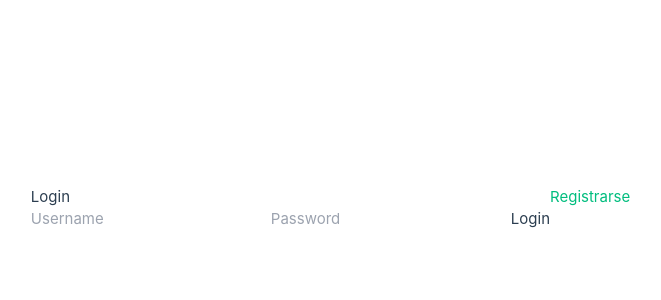
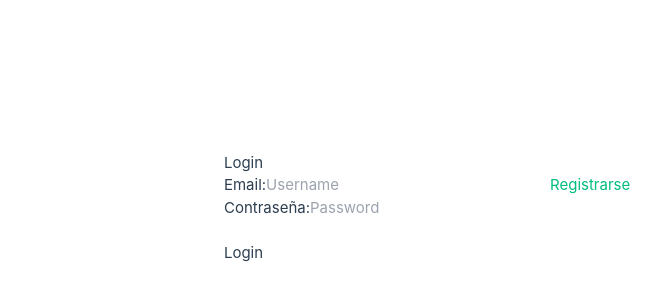
Before and after one commit to casasrodri/futura-parking-frontend, a Vue app: page /ingreso in a window 1280 px wide. Shown: the part 192-492 px from the top of the page, without its empty margins (90-751 px from the left). Built offline with nearby package versions, Linux system fonts and the light colour scheme.

Commit message:
logout + labels

```diff
--- a/src/views/LayoutView.vue
+++ b/src/views/LayoutView.vue
@@ -23,20 +23,20 @@ import { RouterView } from 'vue-router'
 import { onMounted, ref } from 'vue'
 import { useRouter } from 'vue-router'
 import { getSessionInfo } from '../api/sesiones.js'
-import { get } from '../api/index.js'
+import { post } from '../api/index.js'
 
 const usuario = ref('')
 const router = useRouter()
 
 const cerrarSesion = async () => {
-    const res = await get('/api/sesiones/logout')
+    const res = await post('/api/sesiones/logout')
     console.log(res)
     router.push({ name: 'login' })
 }
 
 onMounted(async () => {
     const sessionInfo = await getSessionInfo()
-    // console.log(sessionInfo)
+    console.log(sessionInfo)
     if (!sessionInfo.isLogged) router.push({ name: 'login' })
 
     usuario.value = sessionInfo.nombre
--- a/src/views/sesiones/LoginView.vue
+++ b/src/views/sesiones/LoginView.vue
@@ -2,18 +2,23 @@
     <div>
         <h1>Login</h1>
         <form @submit.prevent="ingresar">
-            <input type="text" v-model="username" placeholder="Username" />
+            <label for="email">Email:</label>
+            <input type="text" v-model="email" placeholder="Username" />
+            <br>
+            <label for="password">Contraseña:</label>
             <input type="password" v-model="password" placeholder="Password" />
+            <br><br>
             <button type="submit">Login</button>
         </form>
     </div>
 
-    {{ username }}
-    {{ password }}
-
     <div class="block">
+        <br>
         <RouterLink :to="{ name: 'signup' }">Registrarse</RouterLink>
     </div>
+
+    {{ email }}
+    {{ password }}
 </template>
 
 <script setup>
@@ -24,7 +29,7 @@ import { login } from '../../api/sesiones.js'
 
 const router = useRouter()
 
-const username = ref('')
+const email = ref('')
 const password = ref('')
 
 onMounted(async () => {
@@ -33,7 +38,7 @@ onMounted(async () => {
 
 const ingresar = async () => {
     try {
-        const res = await login(username.value, password.value)
+        const res = await login(email.value, password.value)
         console.log(res)
         if (res.data.ok) router.push({ name: 'home' })
     } catch (e) {
--- a/src/views/sesiones/SignupView.vue
+++ b/src/views/sesiones/SignupView.vue
@@ -2,16 +2,27 @@
     <div>
         <h1>Registro</h1>
         <form @submit.prevent="login">
+            <label for="nombre">Nombre:</label>
             <input type="text" v-model="nuevoUsuario.nombre" placeholder="Nombre" />
+            <br>
+            <label for="apellido">Apellido:</label>
             <input type="text" v-model="nuevoUsuario.apellido" placeholder="Apellido" />
+            <br>
+            <label for="email">Email:</label>
             <input type="email" v-model="nuevoUsuario.email" placeholder="Email" />
+            <br>
+            <label for="password">Password:</label>
             <input type="password" v-model="nuevoUsuario.password" placeholder="Password" />
+            <br>
+            <label for="cbu">CBU/Alias:</label>
             <input type="password" v-model="nuevoUsuario.cbu" placeholder="CBU/Alias" />
+            <br><br>
             <button type="submit">Registrarse</button>
         </form>
     </div>
 
     <div class="block">
+        <br>
         <RouterLink :to="{ name: 'login' }">Iniciar sesión</RouterLink>
     </div>
 
```
